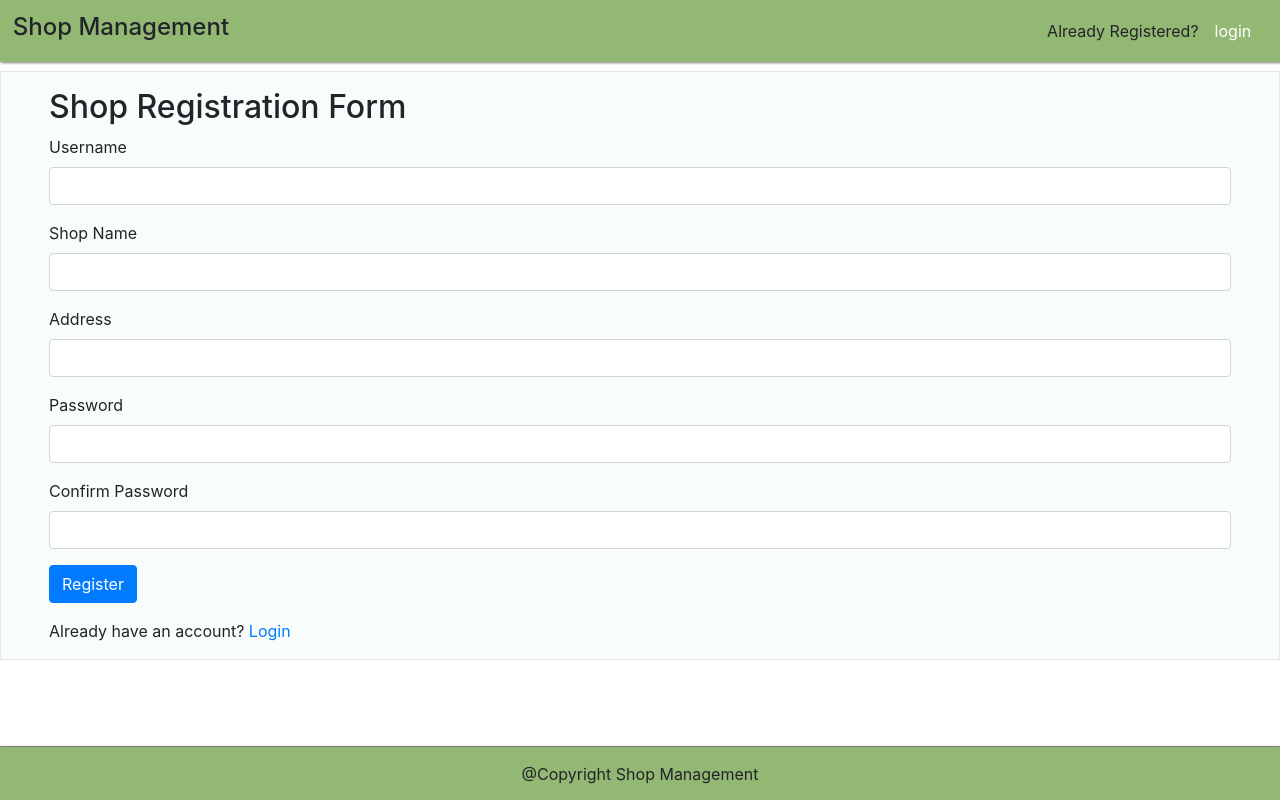
After one commit to ravi750321/phpProject, a PHP site: page /register.php in a window 1280 px wide. The commit adds this page. Run offline with PHP 8.4, Linux system fonts and the light colour scheme.

Commit message:
ALL dONE

```diff
--- /dev/null
+++ b/css/headerFooter.css
@@ -0,0 +1,43 @@
+.grid {
+    display: grid;
+    grid-gap: 0.5rem;
+    grid-template-areas:
+      'navbar navbar navbar navbar'
+      'section section section section'
+      'footer footer footer footer'
+    ;
+  }
+
+  .item {
+    background-color: #93b874;
+    box-shadow: 1px 1.2px 2.5px rgb(128, 125, 125);
+    padding: 0.8rem;
+  }
+
+  #navbar {
+    position: fixed;
+    top:0;
+    width: 100%;
+    grid-area: navbar;
+    display: flex;
+    justify-content: space-between;
+    align-items: center;
+  }
+
+  #section {
+    margin-top: 3.95rem;
+    background-color:rgb(248, 252, 250);
+    border: 0.1px solid rgb(233, 229, 229);
+    height: 78vh;
+    grid-area: section;
+  }
+
+  #footer {
+    text-align: center;
+    position: fixed;
+    padding: 0.9rem;
+    border-top: 1px solid rgb(128, 125, 125);
+    bottom: 0;
+    width:100%;
+    grid-area: footer;
+  }
--- /dev/null
+++ b/register.php
@@ -0,0 +1,69 @@
+<!DOCTYPE html>
+<html lang="en">
+<head>
+  <meta charset="UTF-8">
+  <meta name="viewport" content="width=device-width, initial-scale=1.0">
+  <title>Shop Registration</title>
+
+<link rel="stylesheet" href="https://stackpath.bootstrapcdn.com/bootstrap/4.5.2/css/bootstrap.min.css" />
+<link rel="stylesheet" href="./css/headerFooter.css">
+
+</head>
+<body>
+  <div class="grid">
+
+    <div id="navbar" class="item"><span><h4>Shop Management</h4></span>
+    <span class="nav-bar">Already Registered?<a class="nav-link" href="./index.php" style="display: inline;color:#fff;">login</a>
+        </span>
+    </div>
+
+    <div id="section" style="height: auto;">
+      <div class="login-box" style="margin:1rem 3rem;">
+      <div class="register-container">
+    <div class="register-box">
+
+      <h2>Shop Registration Form</h2>
+
+      <form id="registerForm" action="./register.php" method="post">
+
+        <div class="mb-3">
+          <label for="username" class="form-label">Username</label>
+          <input type="text" id="username" name="username" class="form-control" required>
+        </div>
+
+        <div class="mb-3">
+          <label for="shopName"  class="form-label">Shop Name</label>
+          <input type="text" id="shopName" name="shopName" class="form-control" required>
+        </div>
+
+        <div class="mb-3">
+          <label for="address" class="form-label">Address</label>
+          <input type="text" id="address" name="address" class="form-control" required>
+        </div>
+
+        <div class="mb-3">
+          <label for="password" class="form-label">Password</label>
+          <input type="password" id="password" name="password" class="form-control" required>
+        </div>
+
+        <div class="mb-3">
+          <label for="confirmPass" class="form-label">Confirm Password</label>
+          <input type="password" id="confirmPass" name="confirmPass" class="form-control" required>
+        </div>
+
+        <button class="btn btn-primary" type="submit" style="margin-bottom: 1rem;">Register</button>
+      </form>
+
+      <div class="links">
+        <p>Already have an account? <a href="./index.php">Login</a></p>
+      </div>
+
+    </div>
+  </div>
+      </div>
+    </div>
+  <div id="footer" class="item">@Copyright Shop Management</div>
+  </div>
+</body>
+
+</html>
--- a/styles.css
+++ /dev/null
@@ -1,3 +0,0 @@
-body{
-    background-color: #f5eeee;
-}
```
Also changed, not shown: css/grid.css (added, +57 -0 lines), css/sidenav.css (added, +77 -0 lines), homepage.php (added, +102 -0 lines), index.php (+3 -43 lines).
